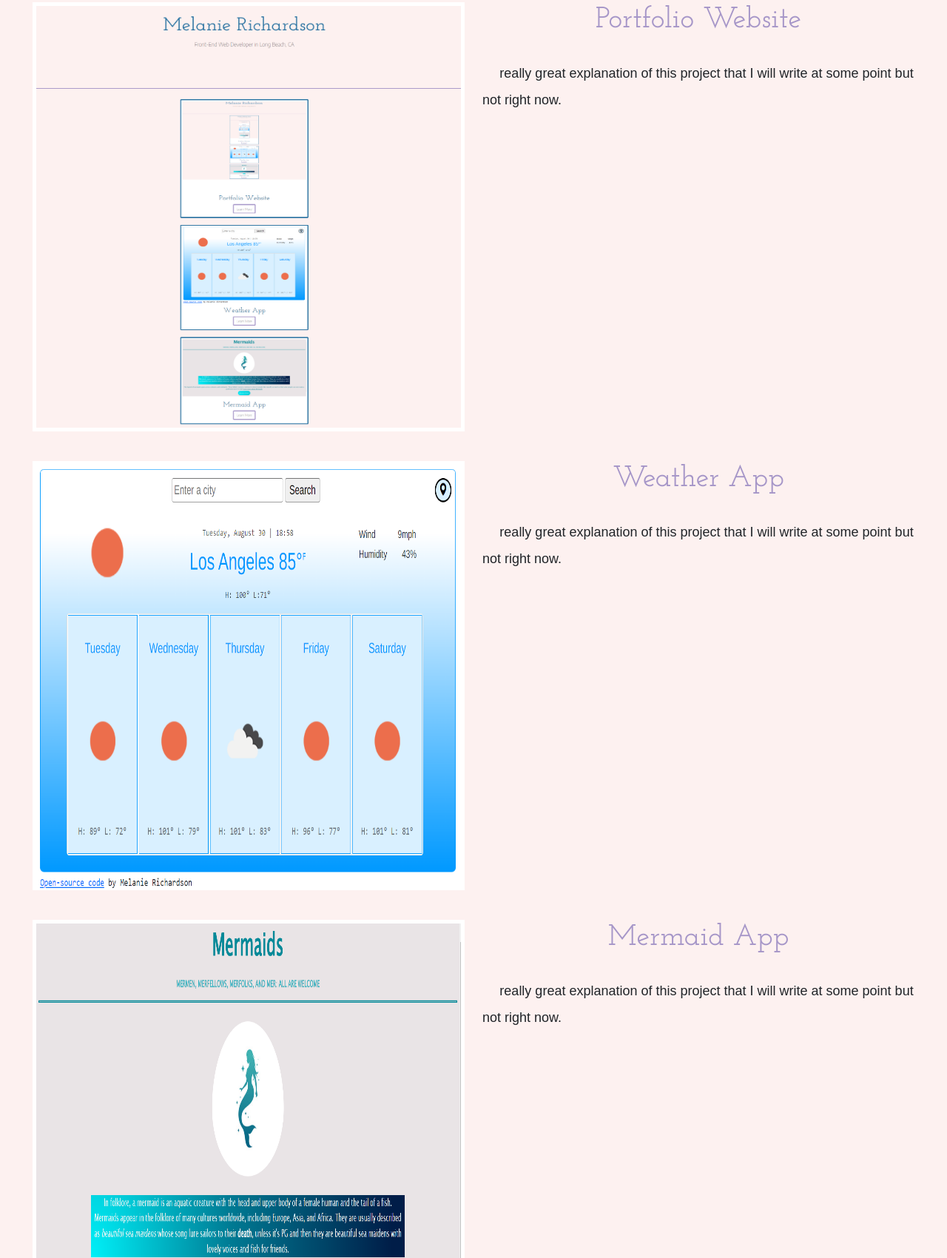
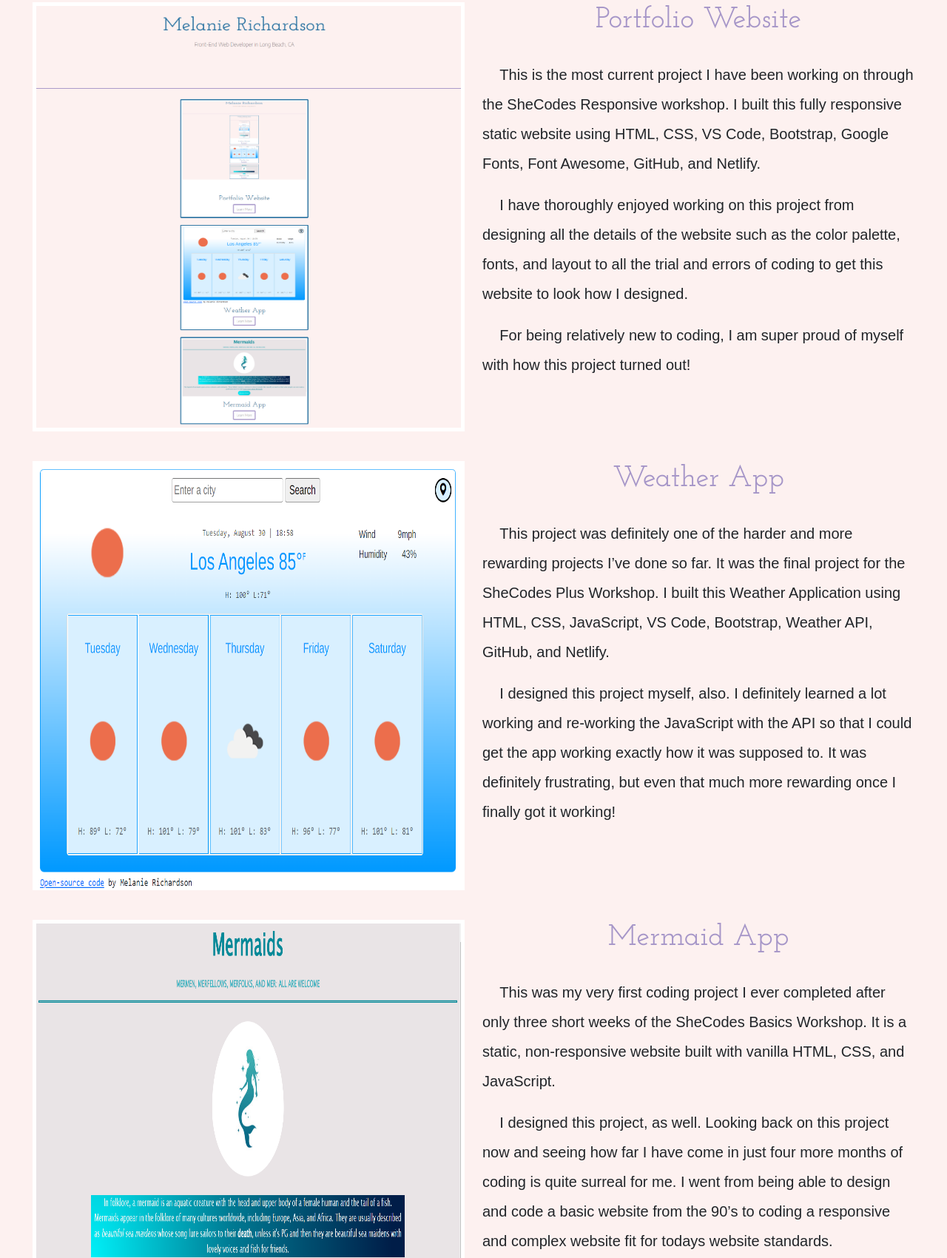
Before and after one commit to MelanieMayne/My-Portfolio-Project, a plain HTML site: page projects.html in a window 1280 px wide. Shown: the part 313-2013 px from the top of the page at 74% size. Drawn offline with nearby package versions, Linux system fonts and the light colour scheme; a web font is replaced by a local one.

Commit message:
updated project descriptions HTML

```diff
--- a/projects.html
+++ b/projects.html
@@ -74,9 +74,10 @@
         <div class="col-sm-6 project-descriptions">
           <h2 id="portfolio-website">Portfolio Website</h2>
           <p>
-            really great explanation of this project that I will write at some
-            point but not right now.
+            This is the most current project I have been working on through the SheCodes Responsive workshop. I built this fully responsive static website using HTML, CSS, VS Code, Bootstrap, Google Fonts, Font Awesome, GitHub, and Netlify.
           </p>
+          <p>I have thoroughly enjoyed working on this project from designing all the details of the website such as the color palette, fonts, and layout to all the trial and errors of coding to get this website to look how I designed. </p>
+          <p>For being relatively new to coding, I am super proud of myself with how this project turned out!</p>
         </div>
       </div>
       <div class="row project-sections">
@@ -90,8 +91,10 @@
         <div class="col-sm-6 project-descriptions">
           <h2 id="weather-app">Weather App</h2>
           <p>
-            really great explanation of this project that I will write at some
-            point but not right now.
+            This project was definitely one of the harder and more rewarding projects I’ve done so far. It was the final project for the SheCodes Plus Workshop. I built this Weather Application using HTML, CSS, JavaScript, VS Code, Bootstrap, Weather API, GitHub, and Netlify.
+          </p>
+          <p>
+            I designed this project myself, also. I definitely learned a lot working and re-working the JavaScript with the API so that I could get the app working exactly how it was supposed to. It was definitely frustrating, but even that much more rewarding once I finally got it working!
           </p>
         </div>
       </div>
@@ -106,8 +109,10 @@
         <div class="col-sm-6 project-descriptions">
           <h2 id="mermaid-app">Mermaid App</h2>
           <p>
-            really great explanation of this project that I will write at some
-            point but not right now.
+            This was my very first coding project I ever completed after only three short weeks of the SheCodes Basics Workshop. It is a static, non-responsive website built with vanilla HTML, CSS, and JavaScript.
+          </p>
+          <p>
+            I designed this project, as well. Looking back on this project now and seeing how far I have come in just four more months of coding is quite surreal for me. I went from being able to design and code a basic website from the 90’s to coding a responsive and complex website fit for todays website standards.
           </p>
         </div>
       </div>
--- a/src/style.css
+++ b/src/style.css
@@ -96,7 +96,7 @@ li {
 .project-descriptions p {
   text-indent: 4%;
   line-height: 2;
-  font-size: 18px;
+  font-size: 20px;
 }
 .project-sections {
   margin-bottom: 40px;
```
